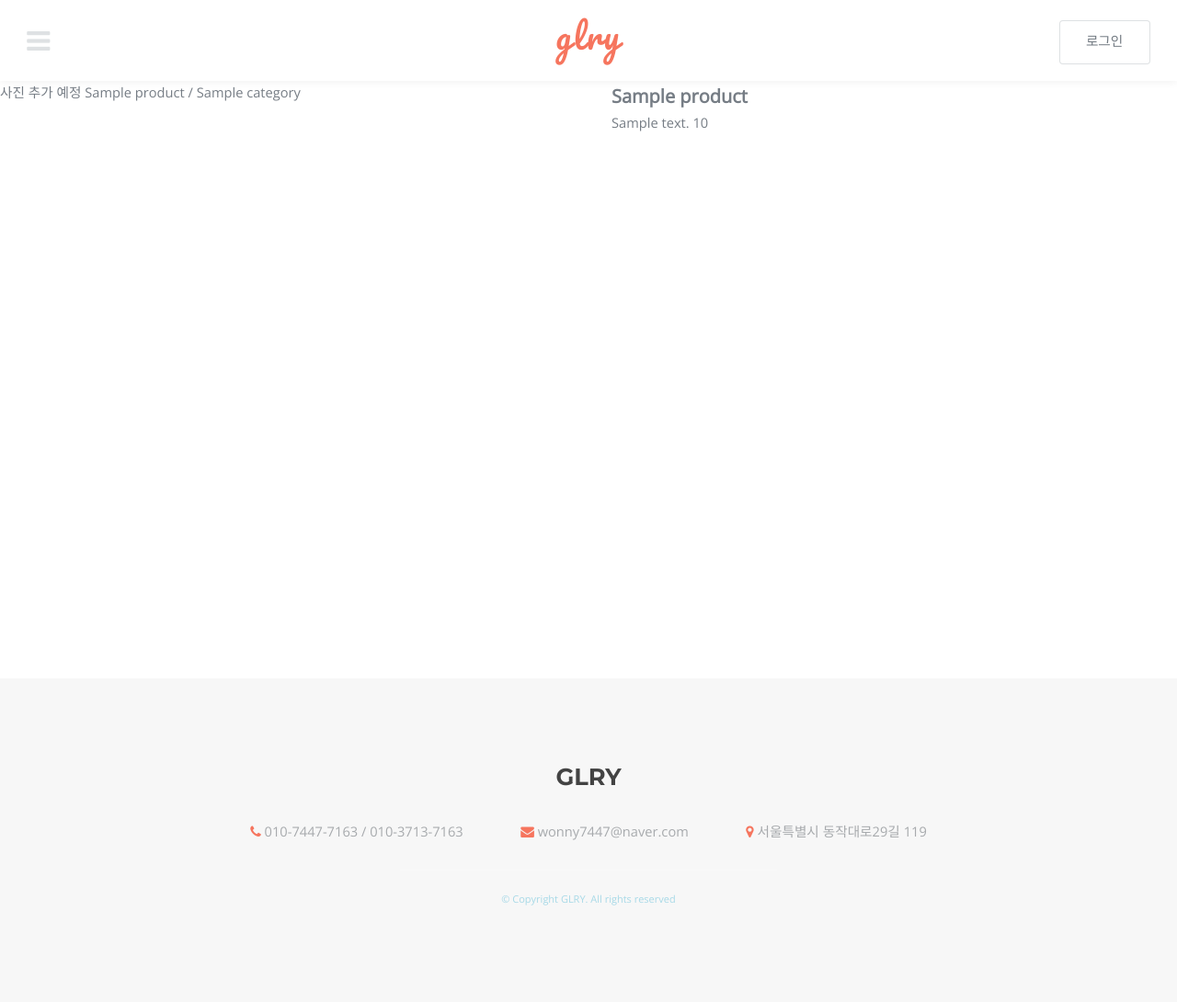
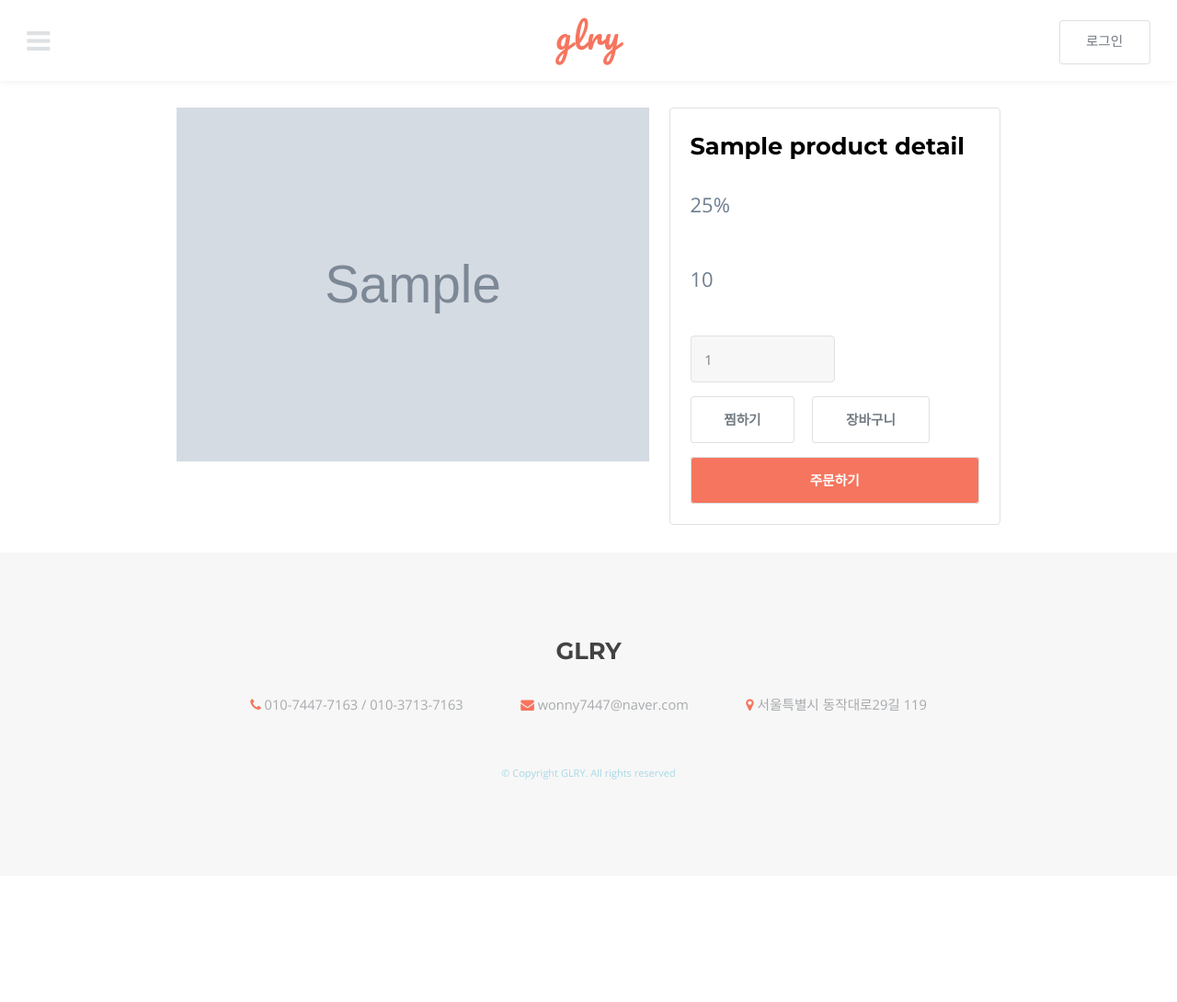
Before and after one commit to somefood/shopping-mall, a Django app: template products/templates/products/product_detail.html in a window 1280 px wide. Shown: the whole page at 92% size. After the commit the page ends 848 px from the top, so only its background shows below. Run offline with Django 3.2, Linux system fonts and the light colour scheme; the template is opened without the code that fills it: most values are stand-ins (such as "Sample title", 1, 10 or a date in 2020); grey boxes marked "Sample" are stand-in pictures; some libraries are stand-ins or nearby versions.

Commit message:
2021.01.15 / 백지원 / 상품 상세 수정

```diff
--- a/products/templates/products/product_detail.html
+++ b/products/templates/products/product_detail.html
@@ -2,20 +2,74 @@
 {% load humanize %}
 
 {% block content %}
-    <div class="detail-area">
-        <div class="img-area">
-            사진 추가 예정
-                {{ product.name }} / {{ product.category }}
-        </div>
-        <div class="info-area">
-            <div class="product-name">
-                {{ product.name }}
-            </div>
-            <div class="product-info">
-                {{ product.description }}
-                {{ product.price|intcomma }}
+
+<style>
+    .custombutton {
+		-moz-appearance: none;		-webkit-appearance: none;		-ms-appearance: none;		appearance: none;
+		-moz-transition: background-color 0.2s ease-in-out, color 0.2s ease-in-out;
+		-webkit-transition: background-color 0.2s ease-in-out, color 0.2s ease-in-out;
+		-ms-transition: background-color 0.2s ease-in-out, color 0.2s ease-in-out;
+		transition: background-color 0.2s ease-in-out, color 0.2s ease-in-out;
+		background-color: transparent;
+        box-shadow: inset 0 0 0 1px #dee1e3;
+		border-radius: 4px;
+		border: 0;
+		cursor: pointer;
+		display: inline-block;
+		height: 3.5em;
+		line-height: 3.5em;
+		padding: 0 2.5em;
+		text-align: center;
+		text-decoration: none;
+		white-space: nowrap;
+		text-transform: uppercase;
+        margin: 0 0 1em 0;
+	}
+
+</style>
+
+<!-- Product Image, Price 영역 -->
+    <section class="wrapper">
+        <div class="inner" style="width:70%">
+            <div class="row uniform">
+                <div class="7u 12u$(small)">
+                    <div class="flex-item image fit">
+                        <img src="{{ product_detail.thumbnail.url }}" alt="" />
+                    </div>
+                </div>
+                <div class="5u$ 12u$(small)">
+                    <div class="flex-item box" style="margin:0;">
+                        <div class="content">
+                            <div id="name">
+                                <h2 style="color:#000000">{{ product_detail.name }}</h2>
+                            </div>
+                            <div id="price">
+                                <p style="font-size: 1.5em; color:#6F7E91;">25%</p>
+                                <p style="font-size: 1.5em; color:#6F7E91; align:right;">{{ product_detail.price }}</p>
+                            </div>
+                            <div id="option" style="margin:0 0 1em 0;">
+                                <input type="text" name="count" value="1" style="width:50%; align:right;"/>
+                            </div>
+                            <div id="like" style="width:100%">
+                                <a href="#" class="custombutton">
+                                    <strong>찜하기</strong>
+                                </a>&nbsp;&nbsp;&nbsp;&nbsp;
+                                <a href="#" class="custombutton">
+                                    <strong>장바구니</strong>
+                                </a>
+                            </div>
+                            <div id="order">
+                                <a href="#" class="custombutton" style="width:100%; background-color:#f6755e;">
+                                    <strong style="color:#ffffff;">주문하기</strong>
+                                </a>
+                            </div>
+                        </div>
+                    </div>
+                </div>
             </div>
         </div>
-    </div>
+    </section>
+
+
 
 {% endblock %}
--- a/products/views.py
+++ b/products/views.py
@@ -26,12 +26,6 @@ class ProductListView(ListView):
             self.queryset = Product.objects.filter(category=kwargs['pk'])
         return super().get(request, *args, **kwargs)
 
-    def detail(self, name):
-        category_id = Category.objects.get(id=name)
-        context = {'category_id': category_id}
-        return render(self, 'products/product_list.html', context)
-
-
 class ProductDetailView(DetailView):
     model = Product
     context_object_name = 'product_detail'
--- a/static/css/main.css
+++ b/static/css/main.css
@@ -3253,7 +3253,7 @@
 		@media screen and (max-width: 980px) {
 
 			#one .image.fit {
-				margin: 0 auto 2em auto;
+				margin: 0 auto auto auto;
 				max-width: 60%;
 			}
 
```
Also changed, not shown: products/templates/products/product_list.html (+9 -17 lines).
